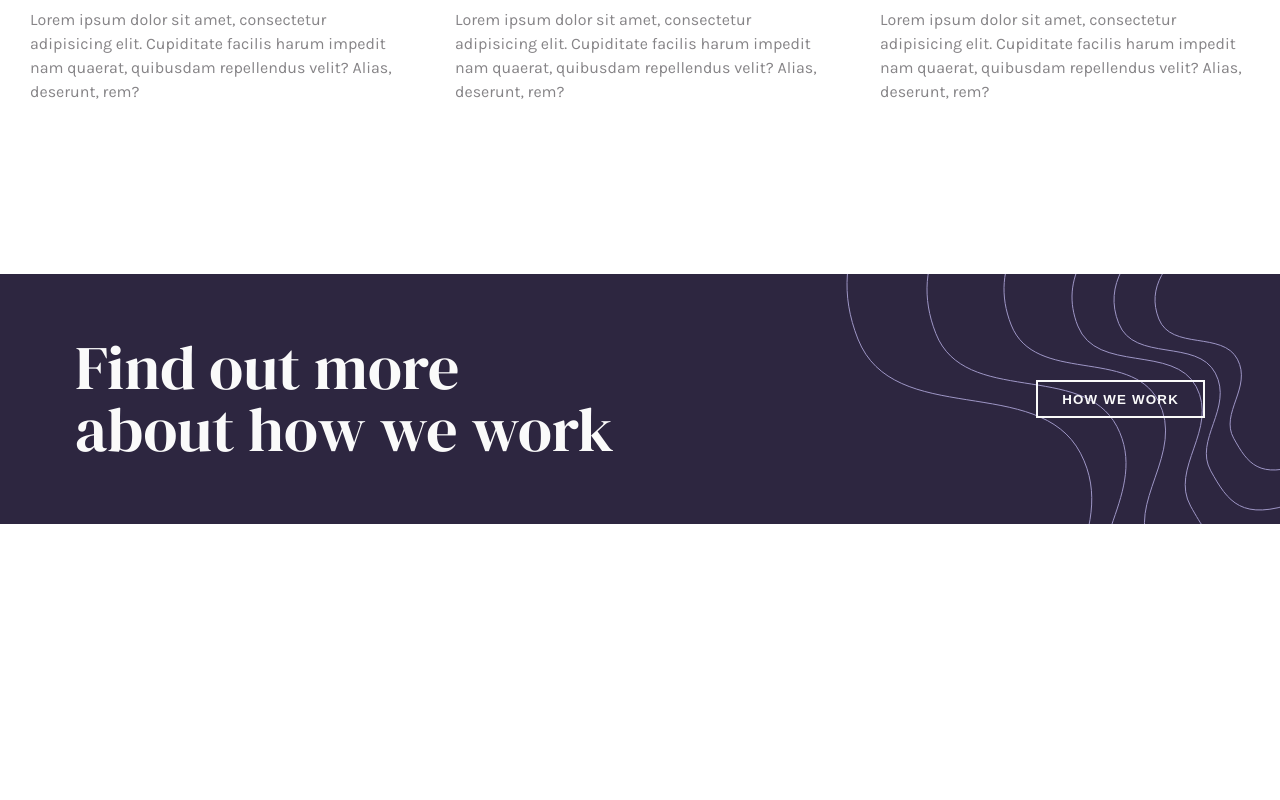
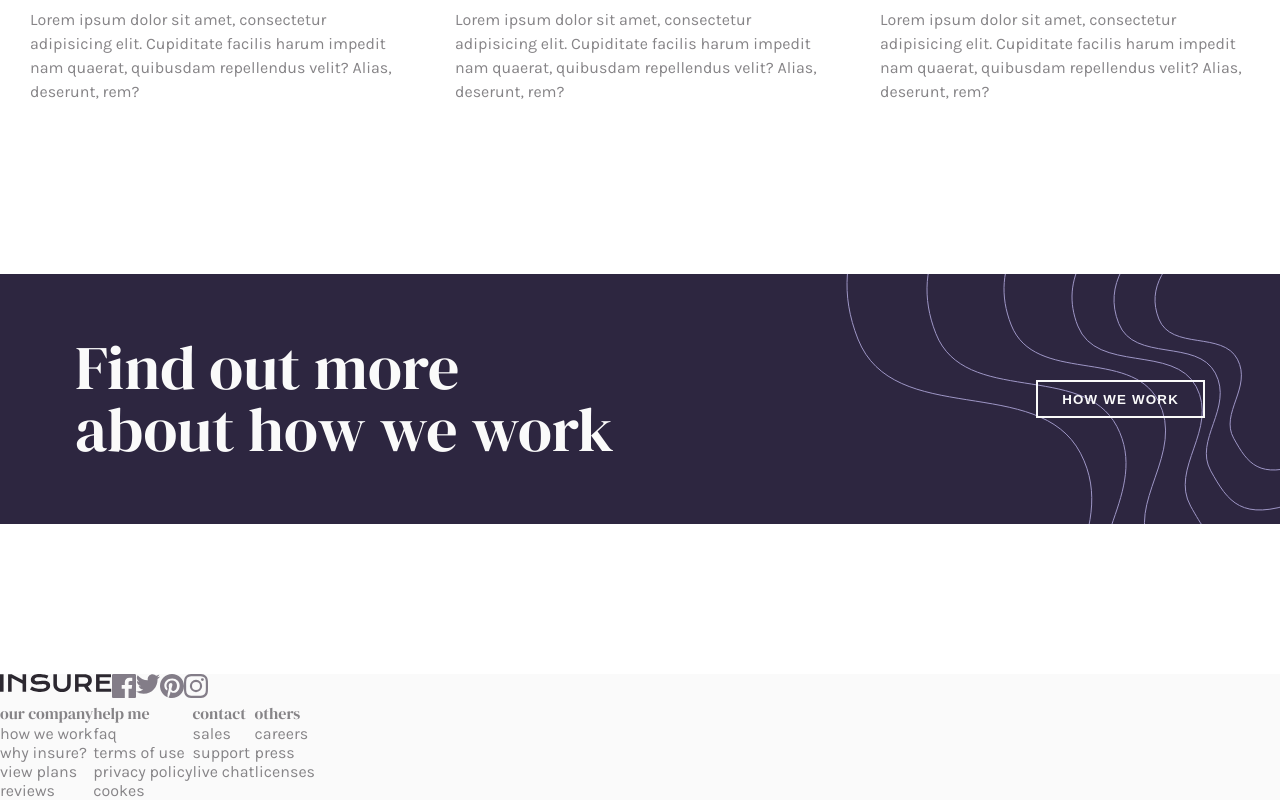
Before and after one commit to T-DubX/insure-landing-page-master, a React app: page / in a window 1280 px wide. Shown: the part 1424-2224 px from the top of the page. Before the commit the page ends 2098 px from the top, so only its background shows below. Built offline with nearby package versions, Linux system fonts and the light colour scheme.

Commit message:
add footer

```diff
--- a/src/App.tsx
+++ b/src/App.tsx
@@ -2,6 +2,7 @@ import {Header} from "./layout/header/Header";
 import {Main} from "./layout/section/main/Main";
 import { Advantages } from './layout/section/advantages/Advantages';
 import {AboutUs} from "./layout/section/aboutUs/AboutUs";
+import {Footer} from "./layout/footer/Footer";
 
 
 function App() {
@@ -11,6 +12,7 @@ function App() {
             <Main/>
             <Advantages />
             <AboutUs/>
+            <Footer/>
         </div>
     );
 }
--- /dev/null
+++ b/src/components/FlexWrapper.tsx
@@ -0,0 +1,14 @@
+import styled from "styled-components";
+
+type FlexWrapperPropsType = {
+    direction?: string
+    justify?: string
+    align?: string
+}
+
+export const FlexWrapper = styled.div<FlexWrapperPropsType>`
+  display: flex;
+  flex-direction: ${props => props.direction || 'row'};
+  justify-content: ${props => props.justify || 'flex-start'};
+  align-items: ${props => props.align || 'stretch'};
+`
--- /dev/null
+++ b/src/layout/footer/Footer.tsx
@@ -0,0 +1,63 @@
+import React from 'react';
+import styled from "styled-components";
+import {Container} from "../../components/Container";
+import {FlexWrapper} from "../../components/FlexWrapper";
+import {Logo} from "../../components/logo/Logo";
+import {Icon} from "../../components/icon/Icon";
+import { FooterMenu } from './footerMenu/FooterMenu';
+
+const ourCompany = ['how we work', 'why insure?', 'view plans', 'reviews'];
+
+const helpMe = ['faq', 'terms of use', 'privacy policy', 'cookes'];
+
+const contact = ['sales', 'support', 'live chat'];
+
+const others = ['careers', 'press' , 'licenses']
+
+
+export const Footer = () => {
+    return (
+        <StyledFooter>
+            <Container>
+                <FlexWrapper>
+                    <LogoWrapper>
+                        <Logo/>
+                    </LogoWrapper>
+                    <Social>
+                        <Icon iconId={'facebook'} width={'24'} height={'24'}/>
+                        <Icon iconId={'twitter'} width={'24'} height={'24'}/>
+                        <Icon iconId={'pinterest'} width={'24'} height={'24'}/>
+                        <Icon iconId={'instagram'} width={'24'} height={'24'}/>
+                    </Social>
+                </FlexWrapper>
+                <Splitter/>
+                <FlexWrapper>
+                    <FooterMenu title={'our company'} menuItem={ourCompany}/>
+                    <FooterMenu title={'help me'} menuItem={helpMe}/>
+                    <FooterMenu title={'contact'} menuItem={contact}/>
+                    <FooterMenu title={'others'} menuItem={others}/>
+                </FlexWrapper>
+            </Container>
+        </StyledFooter>
+    );
+};
+
+const StyledFooter = styled.footer`
+  background-color: #FAFAFA;
+
+  ${Container} {
+    padding: 0;
+  }
+`
+
+const LogoWrapper = styled.div`
+
+`
+
+const Splitter = styled.div`
+
+`
+
+const Social = styled.div`
+
+`
--- /dev/null
+++ b/src/layout/footer/footerMenu/FooterMenu.tsx
@@ -0,0 +1,46 @@
+import React from 'react';
+import styled from "styled-components";
+
+type FooterMenuPropsType = {
+    title: string
+    menuItem: Array<string>
+}
+
+export const FooterMenu = (props: FooterMenuPropsType) => {
+    return (
+        <StyledFooterMenu>
+            <Title>{props.title}</Title>
+            <MenuList>
+                {
+                    props.menuItem.map((item, index) => (
+                        <MenuItem>
+                            <Link key={index}>
+                                {item}
+                            </Link>
+                        </MenuItem>
+                    ))
+                }
+            </MenuList>
+        </StyledFooterMenu>
+    );
+};
+
+const StyledFooterMenu = styled.nav`
+
+`
+
+const Title = styled.h4`
+  font-size: 16px;
+`
+
+const MenuList = styled.ul`
+
+`
+
+const MenuItem = styled.li`
+
+`
+
+const Link = styled.a`
+
+`
```
